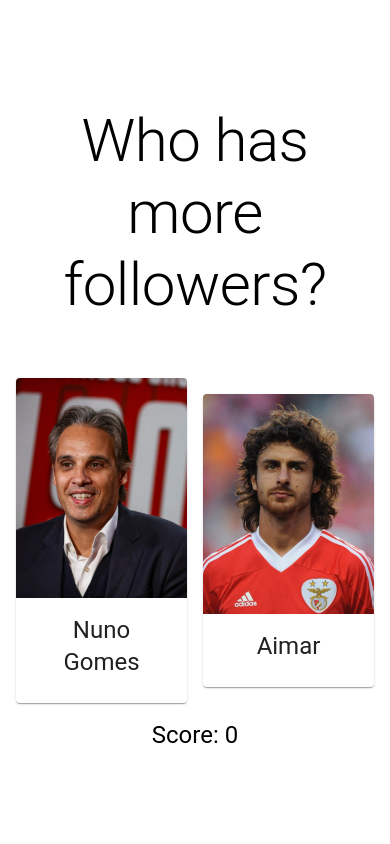
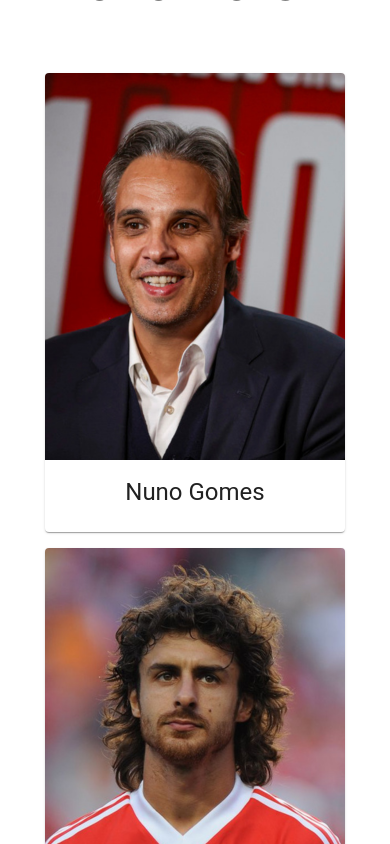
Before and after one commit to danielvvnunes/benfica_followers, a React (Vite) app: page / in a window 390 px wide. Shown: the top 844 px of the page. Built offline with nearby package versions, Linux system fonts and the light colour scheme; the HTML template or start-up script is replaced by a standard one.

Commit message:
feat: add mobile format

```diff
--- a/src/App.tsx
+++ b/src/App.tsx
@@ -160,13 +160,13 @@
               )}
             </div>
           )}
-          <div className="w-full  p-9 flex justify-center text-center">
+          <div className="w-full p-9 flex justify-center text-center">
             <Typography gutterBottom variant="h2" component="div">
               Who has more followers?
             </Typography>
           </div>
 
-          <div className="flex w-full items-center justify-center gap-4">
+          <div className="flex flex-col md:flex-row w-full items-center justify-center gap-4">
             <Card sx={{ maxWidth: 345 }} className="h-100">
               <CardActionArea
                 onClick={() => {
```
